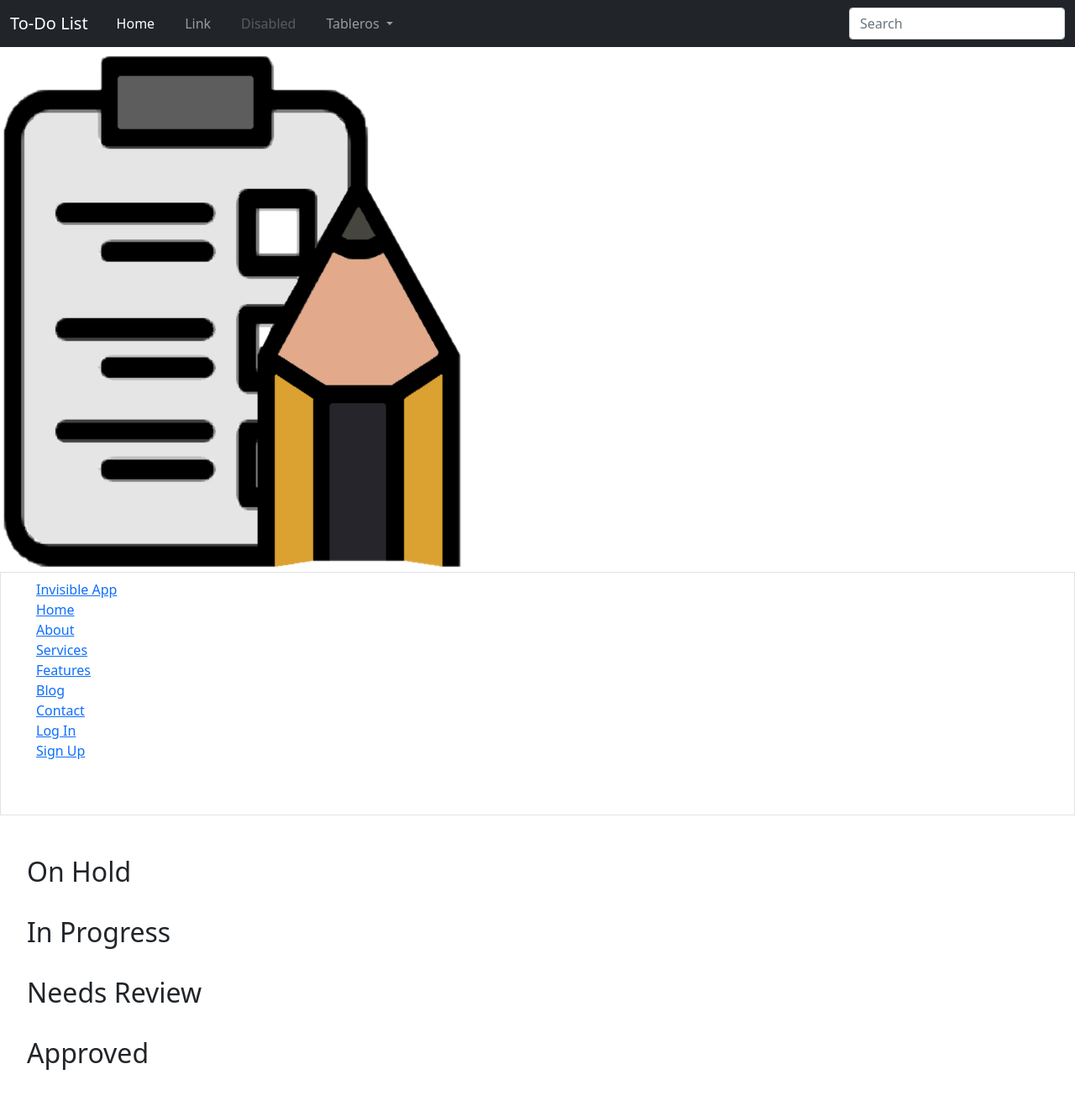
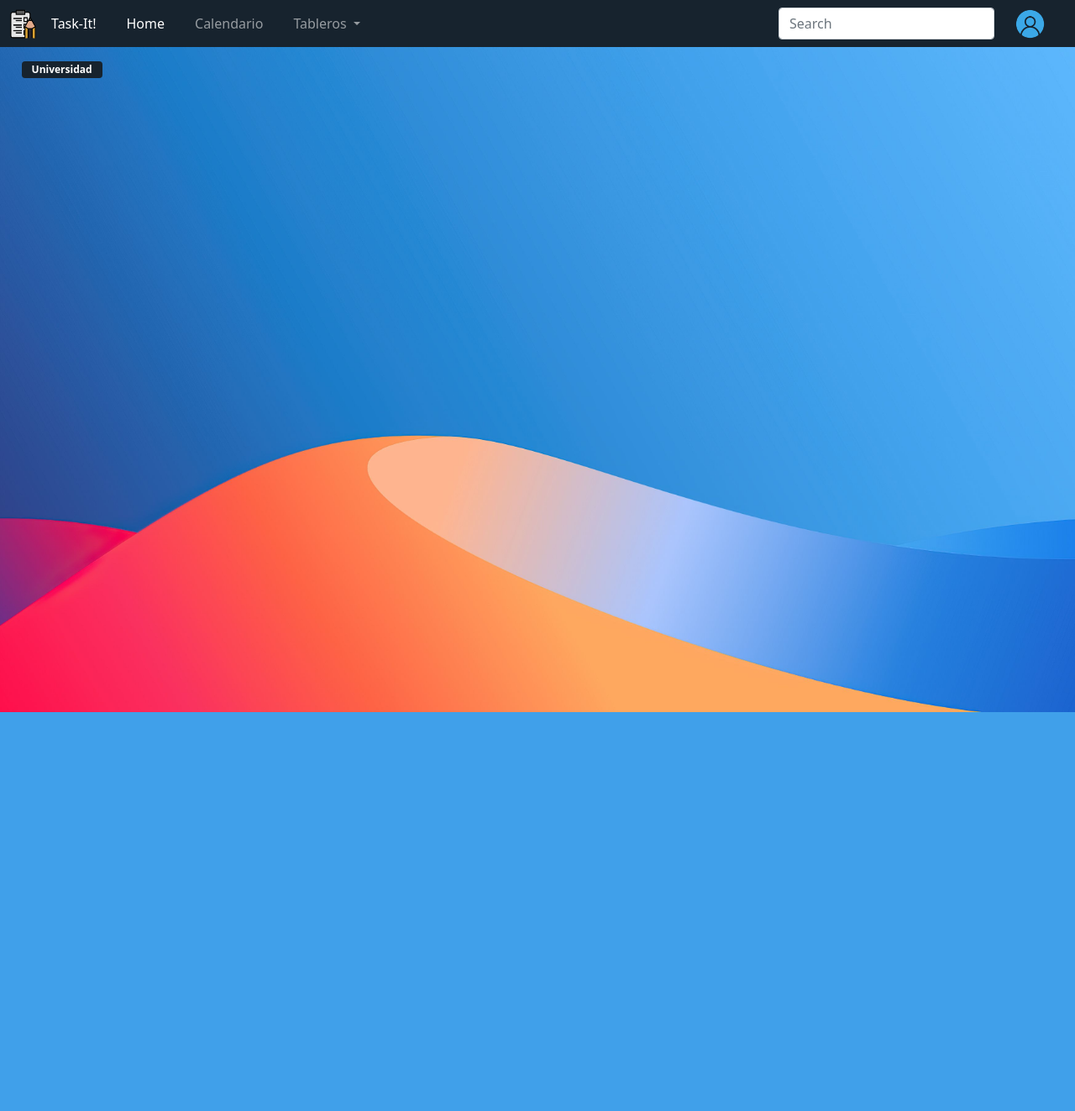
Before and after one commit to JuanjoLQ/WEB, a PHP site: page / in a window 1280 px wide. Shown: the whole page at 84% size. After the commit the page ends 848 px from the top, so only its background shows below. Run offline with PHP 8.4, Linux system fonts and the light colour scheme.

Commit message:
Front-End básico

```diff
--- a/estilos/propio.css
+++ b/estilos/propio.css
@@ -2,3 +2,23 @@ nav  li{
     margin-left: 10px;
     margin-right: 10px;
 }
+.top{
+    background-color: #17232e;
+}
+.user-logo{
+    margin-left: 2%;
+    margin-right: 2%;
+}
+.name-board{
+    float: left;
+    margin-top: 1%;
+    margin-left: 2%;
+}
+
+.content-article{
+    background-image: url('/WEB/images/wp9139434.jpg');
+    background-size: cover;
+    max-width: 100%;
+
+    max-height: 100%;
+}
--- a/index.html
+++ b/index.html
@@ -13,17 +13,17 @@
     <script src="js/bootstrap.bundle.min.js"></script>
     <link rel="stylesheet" href="estilos/propio.css">
     <link rel="shortcut icon" href="images/Icono_ToDO-v1.ico" type="image/x-icon">
+    <script src="javascript/main.js"></script>
+    <!-- #17232e -->
 
 
 </head>
 
-
-
 <body>
 
-    <nav class="navbar navbar-expand-md navbar-dark bg-dark" aria-label="Sixth navbar example">
+    <nav class="navbar navbar-expand-md navbar-dark top" aria-label="Sixth navbar example">
         <span class="container-fluid">
-            <a class="navbar-brand" href="#">To-Do List</a>
+            <img alt="..." height="35" src="images/Icono_ToDO-v1.ico">
             <button class="navbar-toggler" type="button" data-bs-toggle="collapse" data-bs-target="#navbarsExample06"
                 aria-controls="navbarsExample06" aria-expanded="false" aria-label="Toggle navigation">
                 <span class="navbar-toggler-icon"></span>
@@ -32,14 +32,15 @@
             <div class="collapse navbar-collapse" id="navbarsExample06">
                 <ul class="navbar-nav me-auto mb-2 mb-xl-0">
                     <li class="nav-item">
+                        <a class="nav-link active" aria-current="page" href="#">Task-It!</a>
+                    </li>
+                    <li class="nav-item">
                         <a class="nav-link active" aria-current="page" href="#">Home</a>
                     </li>
                     <li class="nav-item">
-                        <a class="nav-link" href="#">Link</a>
+                        <a class="nav-link" href="#">Calendario</a>
                     </li>
-                    <li class="nav-item">
-                        <a class="nav-link disabled" href="#" tabindex="-1" aria-disabled="true">Disabled</a>
-                    </li>
+
                     <li class="nav-item dropdown">
                         <a class="nav-link dropdown-toggle" href="#" id="navbarDarkDropdownMenuLink" role="button"
                             data-bs-toggle="dropdown" aria-expanded="false">
@@ -48,115 +49,33 @@
                         <ul class="dropdown-menu dropdown-menu-dark" aria-labelledby="navbarDarkDropdownMenuLink">
                             <li><a class="dropdown-item" href="#">Universidad</a></li>
                             <li><a class="dropdown-item" href="#">Trabajo</a></li>
+                            <li><a class="dropdown-item" href="#">Study</a></li>
                         </ul>
                     </li>
                 </ul>
                 <form>
                     <input class="form-control" type="text" placeholder="Search" aria-label="Search">
                 </form>
+                <img class="user-logo" alt="..." height="35" src="images/pngegg.png">
             </div>
         </span>
     </nav>
 
-    <img src="images/Icono_ToDO-v1.png" alt="" srcset="">
+    <aside class=" d-inline-block name-board">
+        <div class="badge top text-wrap " style="width: 6rem;">
+            Universidad
+        </div>
+    </aside>
 
-    <nav class="navbar navbar-dark border mb-5 pb-5" id="colorNavBar">
-        <ul class="menu">
-            <li class="logo"><a href="#">Invisible App</a></li>
-            <li class="item"><a href="#">Home</a></li>
-            <li class="item"><a href="#">About</a></li>
-            <li class="item"><a href="#">Services</a></li>
-            <li class="item"><a href="#">Features</a></li>
-            <li class="item"><a href="#">Blog</a></li>
-            <li class="item"><a href="#">Contact</a></li>
-            <li class="item button"><a href="#">Log In</a></li>
-            <li class="item button secondary"><a href="#">Sign Up</a></li>
-            <li class="toggle"><a href="#"><i class="fas fa-bars"></i></a></li>
-        </ul>
-    </nav>
+    <article class="content-article">
 
-    <script src="javascript/main.js"></script>
-
-    <aside>
-
-    </aside>
+<br><br><br><br><br><br><br><br><br><br><br><br><br><br><br><br><br><br><br><br><br><br><br><br><br><br><br><br><br><br><br><br><br>
 
 
 
 
-    <div class="drag-container">
-        <ul class="drag-list">
-            <li class="drag-column drag-column-on-hold">
-                <span class="drag-column-header">
-                    <h2>On Hold</h2>
-                    <svg class="drag-header-more" data-target="options1" fill="#FFFFFF" height="24" viewBox="0 0 24 24"
-                        width="24">
-                        <path d="M0 0h24v24H0z" fill="none" />
-                        <path
-                            d="M12 8c1.1 0 2-.9 2-2s-.9-2-2-2-2 .9-2 2 .9 2 2 2zm0 2c-1.1 0-2 .9-2 2s.9 2 2 2 2-.9 2-2-.9-2-2-2zm0 6c-1.1 0-2 .9-2 2s.9 2 2 2 2-.9 2-2-.9-2-2-2z" />
-                    </svg>
-                </span>
+    </article>
 
-                <div class="drag-options" id="options1"></div>
-
-                <ul class="drag-inner-list" id="1">
-                    <li class="drag-item"></li>
-                    <li class="drag-item"></li>
-                </ul>
-            </li>
-            <li class="drag-column drag-column-in-progress">
-                <span class="drag-column-header">
-                    <h2>In Progress</h2>
-                    <svg class="drag-header-more" data-target="options2" fill="#FFFFFF" height="24" viewBox="0 0 24 24"
-                        width="24">
-                        <path d="M0 0h24v24H0z" fill="none" />
-                        <path
-                            d="M12 8c1.1 0 2-.9 2-2s-.9-2-2-2-2 .9-2 2 .9 2 2 2zm0 2c-1.1 0-2 .9-2 2s.9 2 2 2 2-.9 2-2-.9-2-2-2zm0 6c-1.1 0-2 .9-2 2s.9 2 2 2 2-.9 2-2-.9-2-2-2z" />
-                    </svg>
-                </span>
-                <div class="drag-options" id="options2"></div>
-                <ul class="drag-inner-list" id="2">
-                    <li class="drag-item"></li>
-                    <li class="drag-item"></li>
-                    <li class="drag-item"></li>
-                </ul>
-            </li>
-            <li class="drag-column drag-column-needs-review">
-                <span class="drag-column-header">
-                    <h2>Needs Review</h2>
-                    <svg data-target="options3" class="drag-header-more" fill="#FFFFFF" height="24" viewBox="0 0 24 24"
-                        width="24">
-                        <path d="M0 0h24v24H0z" fill="none" />
-                        <path
-                            d="M12 8c1.1 0 2-.9 2-2s-.9-2-2-2-2 .9-2 2 .9 2 2 2zm0 2c-1.1 0-2 .9-2 2s.9 2 2 2 2-.9 2-2-.9-2-2-2zm0 6c-1.1 0-2 .9-2 2s.9 2 2 2 2-.9 2-2-.9-2-2-2z" />
-                    </svg>
-                </span>
-                <div class="drag-options" id="options3"></div>
-                <ul class="drag-inner-list" id="3">
-                    <li class="drag-item"></li>
-                    <li class="drag-item"></li>
-                    <li class="drag-item"></li>
-                    <li class="drag-item"></li>
-                </ul>
-            </li>
-            <li class="drag-column drag-column-approved">
-                <span class="drag-column-header">
-                    <h2>Approved</h2>
-                    <svg data-target="options4" class="drag-header-more" fill="#FFFFFF" height="24" viewBox="0 0 24 24"
-                        width="24">
-                        <path d="M0 0h24v24H0z" fill="none" />
-                        <path
-                            d="M12 8c1.1 0 2-.9 2-2s-.9-2-2-2-2 .9-2 2 .9 2 2 2zm0 2c-1.1 0-2 .9-2 2s.9 2 2 2 2-.9 2-2-.9-2-2-2zm0 6c-1.1 0-2 .9-2 2s.9 2 2 2 2-.9 2-2-.9-2-2-2z" />
-                    </svg>
-                </span>
-                <div class="drag-options" id="options4"></div>
-                <ul class="drag-inner-list" id="4">
-                    <li class="drag-item"></li>
-                    <li class="drag-item"></li>
-                </ul>
-            </li>
-        </ul>
-    </div>
 
 
 
```
Also changed, not shown: trash.html (added, +136 -0 lines), images/pngegg.png (added), javascript/main.js (line endings or trailing spaces).
